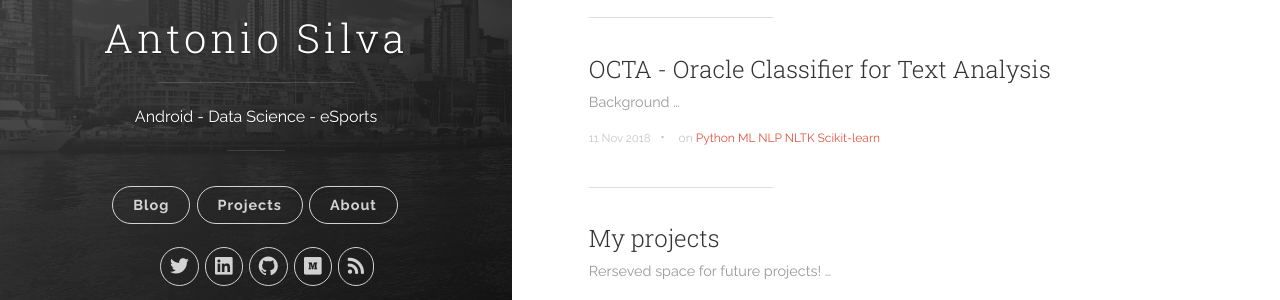
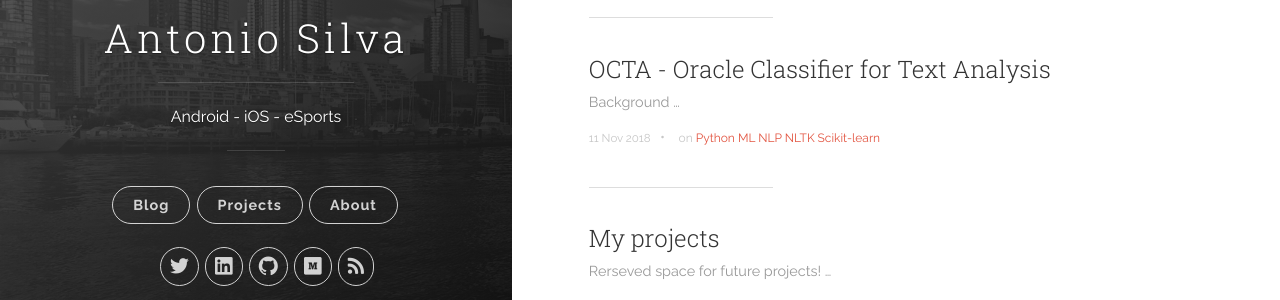
Before and after one commit to antoniosj/antoniosj.github.io, a Jekyll site: the page built from index.html, in a window 1280 px wide. Shown: the part 360-660 px from the top of the page. Built offline with Jekyll 4.4.1, drawn with Linux system fonts in a browser that asks for light colours; the list of posts is cut into pages by our own code.

Commit message:
Update _config.yml

```diff
--- a/_config.yml
+++ b/_config.yml
@@ -1,6 +1,6 @@
 # Site settings
 title: Antonio Silva
-description: 'Android - Data Science - eSports'
+description: 'Android - iOS - eSports'
 url: 'http://www.antoniosj.com'
 # baseurl: '/antoniosj'
 # google_analytics: 'UA-XXXXXX-X'
```
